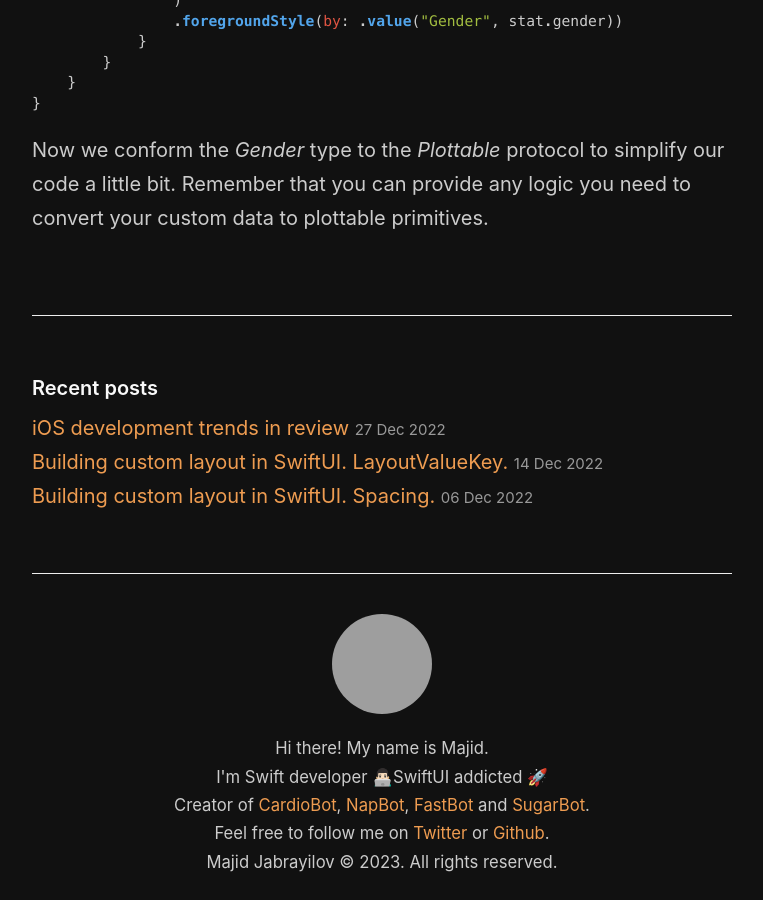
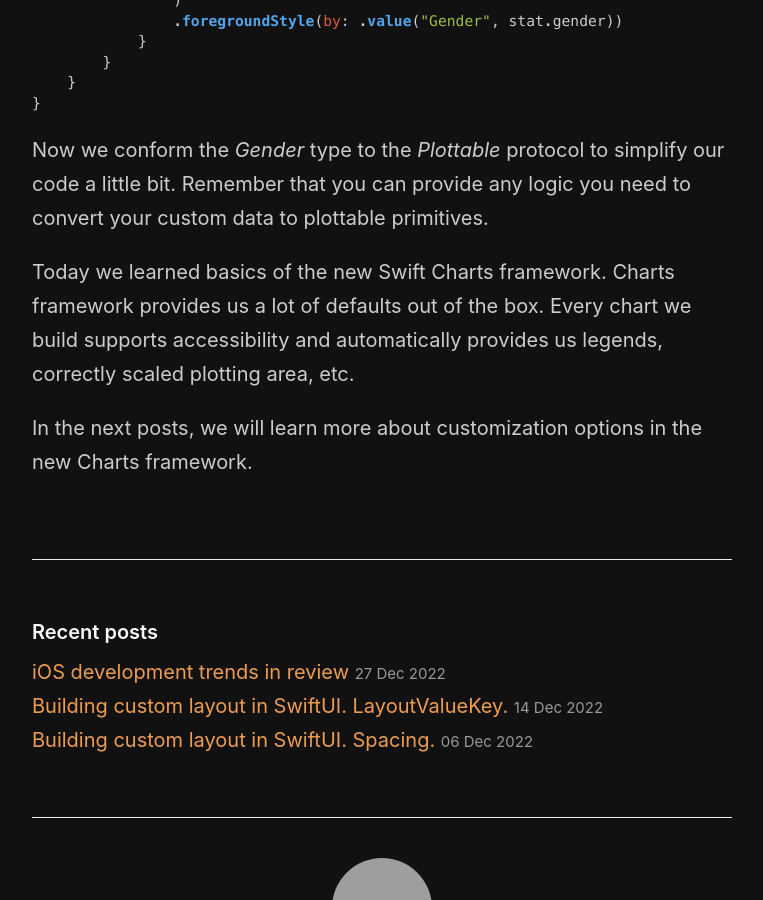
Before and after one commit to mecid/mecid.github.io, a Jekyll site: the page built from _posts/2023-01-10-mastering-charts-in-swiftui.md, in a window 1280 px wide and 900 px high, scrolled down 8550 px, cut to the strip 0-900 px from the top of the window. Shown: the whole strip, without its empty margins (258-1021 px from the left). Built offline with Jekyll 4.4.1, drawn with Linux system fonts in a browser that asks for light colours; grey boxes are pictures that could not be loaded.

Commit message:
conclusion added to the mastering charts post

````diff
--- a/_posts/2023-01-10-mastering-charts-in-swiftui.md
+++ b/_posts/2023-01-10-mastering-charts-in-swiftui.md
@@ -178,3 +178,7 @@ struct ContentView1: View {
 ```
 
 Now we conform the *Gender* type to the *Plottable* protocol to simplify our code a little bit. Remember that you can provide any logic you need to convert your custom data to plottable primitives.
+
+Today we learned basics of the new Swift Charts framework. Charts framework provides us a lot of defaults out of the box. Every chart we build supports accessibility and automatically provides us legends, correctly scaled plotting area, etc.
+
+In the next posts, we will learn more about customization options in the new Charts framework.
````
